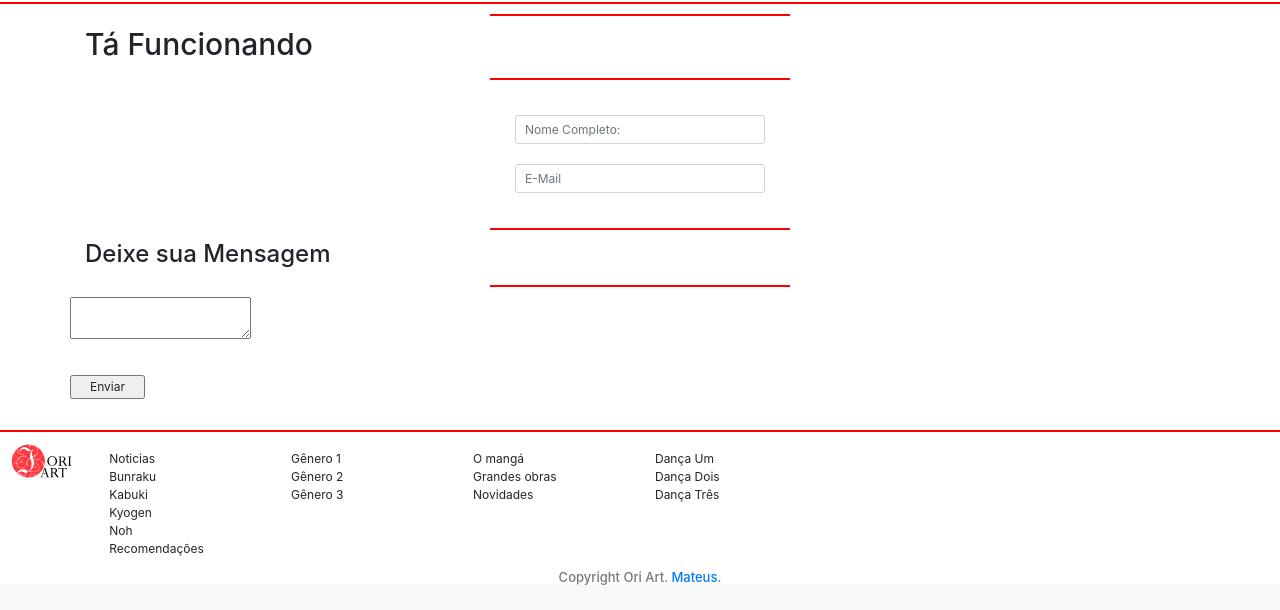
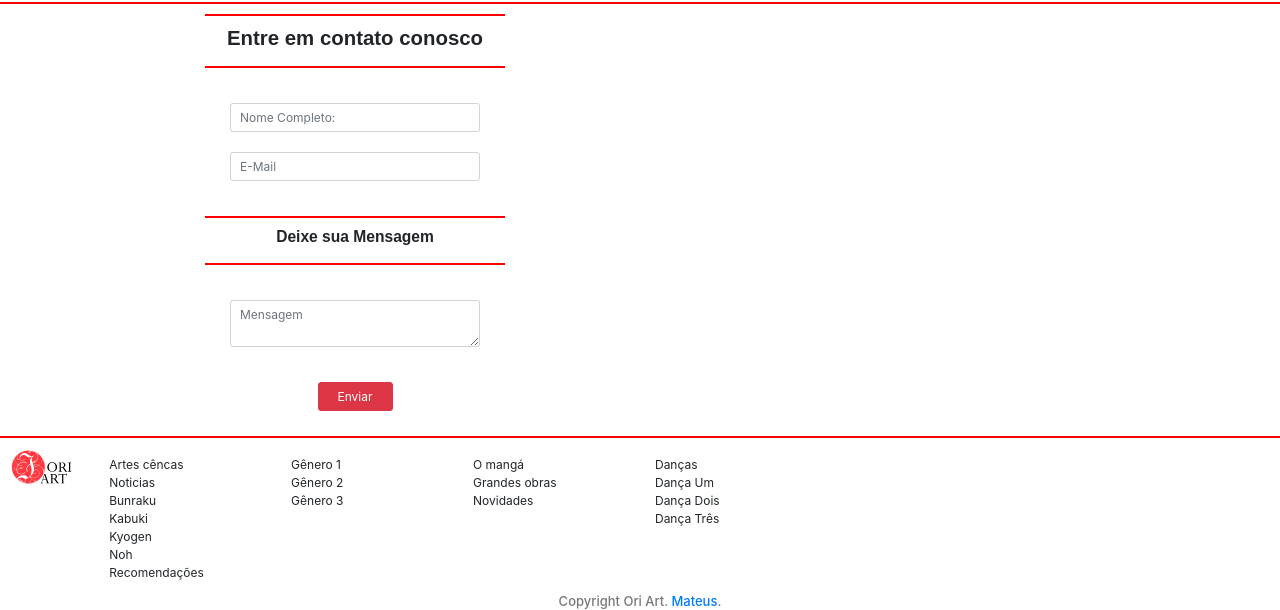
Before and after one commit to MateusVictorIderiha/2sem_prj_integrador, a PHP site: page /index.php?pagina=contato in a window 1280 px wide. Shown: the part 226-836 px from the top of the page. Before the commit the page ends 811 px from the top, so only its background shows below. Run offline with PHP 8.4, Linux system fonts and the light colour scheme; some libraries are stand-ins or nearby versions.

Commit message:
arrumado um pouco o contato

```diff
--- a/site/contato.php
+++ b/site/contato.php
@@ -1,14 +1,16 @@
         <div class="container">
+            <div class="row">
+                <div class="col-12 col-md-6">
                     <div class="row">
                         <div class="line"></div>
                     </div>
-            <div>
-                <h1>Tá Funcionando</h1>
+                    <div class="row">
+                        <h1 class="titulo w-100 text-center">Entre em contato conosco</h1>
                     </div>
                     <div class="row">
                         <div class="line"></div>
                     </div>
-            <form>
+                    <form class="form-horizontal">
                         <div class="row">
                             <label class="inpum">
                                 <!--Nome completo:-->
@@ -25,21 +27,26 @@
                             <div class="line"></div>
                         </div>
                         <div>
-                    <h2>Deixe sua Mensagem</h2>
+                            <h2 class="subtitulo w-100 text-center">Deixe sua Mensagem</h2>
                         </div>
                         <div class="row">
                             <div class="line"></div>
                         </div>
                         <div class="row">
-                    <label>
+                            <label class="inpum">
                                 <!--Area de Texto-->
-                        <textarea></textarea>
+                                <textarea class="form-control" placeholder="Mensagem"></textarea>
                             </label>
                         </div>
                         <div class="row">
-                    <label>
-                        <input class="send" type="submit" value="Enviar">
+                            <label class="m-auto">
+                                <input class="send btn btn-danger" type="submit" value="Enviar">
                             </label>
                         </div>
                     </form>
                 </div>
+                <div class="d-none d-sm-block col-md-6">
+
+                </div>
+            </div>
+        </div>
--- a/site/css/style.css
+++ b/site/css/style.css
@@ -56,6 +56,19 @@ body, html {
 .border-line-bottom {
     border-bottom: 2px solid red;
 }
+
+.titulo, .subtitulo {
+    font-family: arial, sans-serif;
+    font-weight: 600;
+}
+.titulo {
+    font-size: 1.7rem;
+}
+.subtitulo {
+    font-size: 1.3rem;
+}
+
+
 
 /**
 * FIM GERAL
--- a/site/functions/geral.php
+++ b/site/functions/geral.php
@@ -117,6 +117,10 @@ function getValuesMenu() {
             "link" => "",
             "subMenu" => [
                 [
+                    "nome" => "Artes cêncas",
+                    "link" => "cenicas"
+                ],
+                [
                     "nome" => "Noticias",
                     "link" => ""
                 ],
@@ -186,6 +190,10 @@ function getValuesMenu() {
             "link" => "",
             "subMenu" => [
                 [
+                    "nome" => "Danças",
+                    "link" => "dancas"
+                ],
+                [
                     "nome" => "Dança Um",
                     "link" => ""
                 ],
@@ -196,7 +204,7 @@ function getValuesMenu() {
                 [
                     "nome" => "Dança Três",
                     "link" => ""
-                ],
+                ]
 
             ]
         ],
```
Also changed, not shown: site/midia/manga/capa2_1200.jpg (added), site/midia/manga/capa2_360.jpg (added), site/midia/manga/capa2_760.jpg (added), 2 other files. Lines whose indentation alone changed are shown as unchanged.
